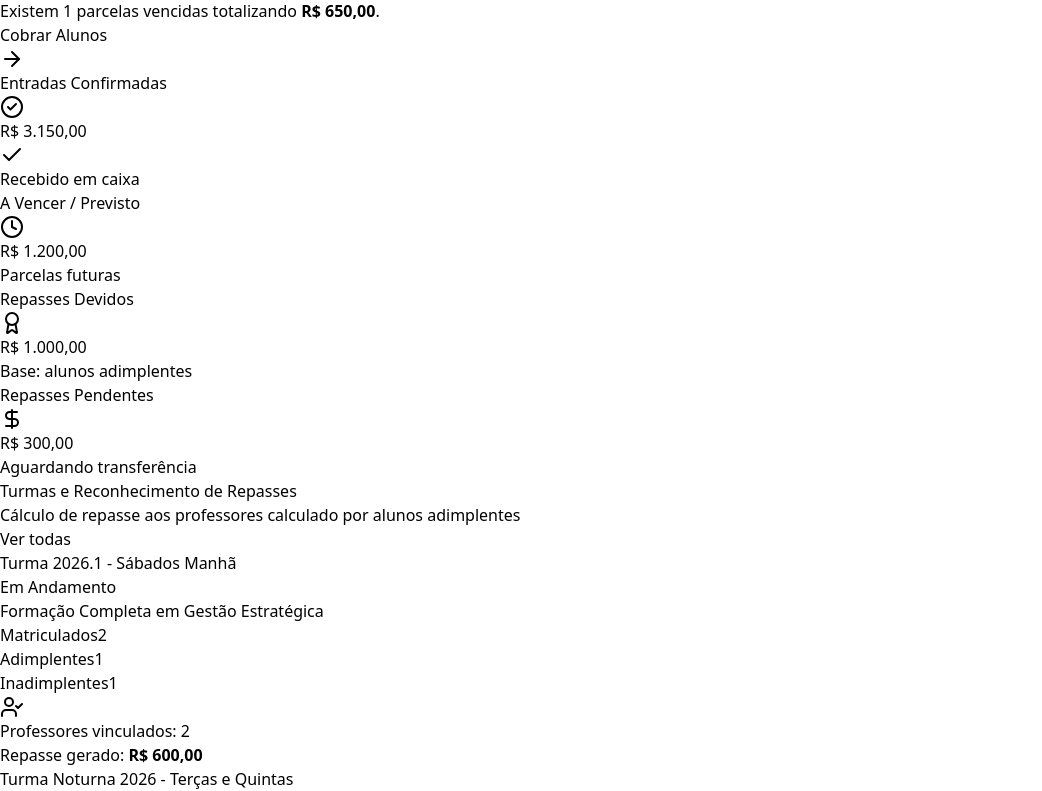
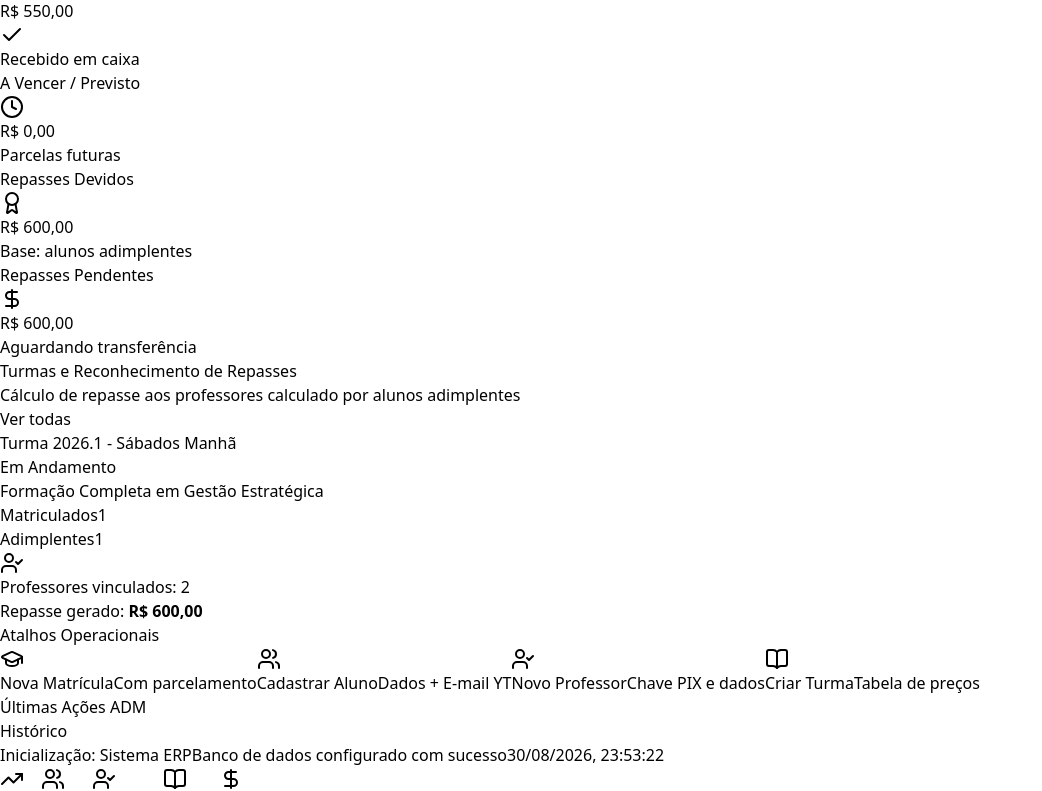
Before and after one commit to Fabbioso/erp-educacional, a React (Vite) app: page / in a window 1280 px wide. Shown: the part 271-1062 px from the top of the page, without its empty margins (0-1042 px from the left). Built offline with nearby package versions, Linux system fonts and the light colour scheme.

Commit message:
Adicionando persistencia Firestore e vinculo de docentes em cursos

```diff
--- a/src/App.jsx
+++ b/src/App.jsx
@@ -95,19 +95,6 @@ const INITIAL_STUDENTS = [
     birthDate: '1998-09-20',
     enrolledSince: '2025-02-10',
     createdAt: new Date().toISOString()
-  },
-  {
-    id: 'alu-03',
-    name: 'Camila Fernandes',
-    photoUrl: 'https://images.unsplash.com/photo-1534528741775-53994a69daeb?w=150',
-    contactEmail: 'camila.fernandes@empresa.com.br',
-    googleEmail: 'camila.f.aulas@gmail.com',
-    phone: '31976543210',
-    cpf: '345.678.901-22',
-    address: 'Rua dos Inconfidentes, 400 - Belo Horizonte/MG',
-    birthDate: '2000-11-05',
-    enrolledSince: '2023-08-01',
-    createdAt: new Date().toISOString()
   }
 ];
 
@@ -145,14 +132,10 @@ const INITIAL_COURSES = [
     bannerUrl: 'https://images.unsplash.com/photo-1454165804606-c3d57bc86b40?w=600',
     description: 'Curso prático com metodologias ativas, liderança executiva e finanças corporativas.',
     workloadHours: 120,
-    createdAt: new Date().toISOString()
-  },
-  {
-    id: 'cur-02',
-    name: 'Inteligência de Mercado & Análise de Dados',
-    bannerUrl: 'https://images.unsplash.com/photo-1551288049-bebda4e38f71?w=600',
-    description: 'Domínio de métricas, business intelligence, visualização e tomada de decisão orientada a dados.',
-    workloadHours: 80,
+    teachers: [
+      { teacherId: 'prof-01', repassPerStudent: 350 },
+      { teacherId: 'prof-02', repassPerStudent: 250 }
+    ],
     createdAt: new Date().toISOString()
   }
 ];
@@ -173,21 +156,6 @@ const INITIAL_COHORTS = [
       { teacherId: 'prof-02', repassPerStudent: 250 }
     ],
     createdAt: new Date().toISOString()
-  },
-  {
-    id: 'turma-02',
-    courseId: 'cur-02',
-    name: 'Turma Noturna 2026 - Terças e Quintas',
-    startDate: '2026-04-14',
-    endDate: '2026-08-20',
-    status: 'Inscrições Abertas',
-    pricePix: 1400,
-    priceStudent: 1300,
-    priceCard: 1550,
-    teachers: [
-      { teacherId: 'prof-02', repassPerStudent: 400 }
-    ],
-    createdAt: new Date().toISOString()
   }
 ];
 
@@ -199,26 +167,6 @@ const INITIAL_ENROLLMENTS = [
     priceMode: 'Preço Aluno (R$ 1.650,00)',
     totalAmount: 1650,
     enrollmentDate: '2026-02-15',
-    status: 'active',
-    createdAt: new Date().toISOString()
-  },
-  {
-    id: 'mat-02',
-    studentId: 'alu-02',
-    cohortId: 'turma-01',
-    priceMode: 'Preço Cartão (R$ 1.950,00)',
-    totalAmount: 1950,
-    enrollmentDate: '2026-02-20',
-    status: 'active',
-    createdAt: new Date().toISOString()
-  },
-  {
-    id: 'mat-03',
-    studentId: 'alu-03',
-    cohortId: 'turma-02',
-    priceMode: 'Preço PIX (R$ 1.400,00)',
-    totalAmount: 1400,
-    enrollmentDate: '2026-03-01',
     status: 'active',
     createdAt: new Date().toISOString()
   }
@@ -240,134 +188,18 @@ const INITIAL_INSTALLMENTS = [
     notes: 'Pago via PIX com comprovante anexado',
     receiptUrl: '',
     createdAt: new Date().toISOString()
-  },
-  {
-    id: 'parc-02',
-    enrollmentId: 'mat-01',
-    studentId: 'alu-01',
-    cohortId: 'turma-01',
-    installmentNumber: 2,
-    totalInstallments: 3,
-    amount: 550,
-    dueDate: '2026-03-20',
-    status: 'paid',
-    paidAt: '2026-03-20',
-    paymentMethod: 'PIX',
-    notes: 'Confirmado no extrato bancário',
-    receiptUrl: '',
-    createdAt: new Date().toISOString()
-  },
-  {
-    id: 'parc-03',
-    enrollmentId: 'mat-01',
-    studentId: 'alu-01',
-    cohortId: 'turma-01',
-    installmentNumber: 3,
-    totalInstallments: 3,
-    amount: 550,
-    dueDate: '2026-04-20',
-    status: 'pending',
-    paidAt: null,
-    paymentMethod: 'PIX',
-    notes: '',
-    receiptUrl: '',
-    createdAt: new Date().toISOString()
-  },
-  {
-    id: 'parc-04',
-    enrollmentId: 'mat-02',
-    studentId: 'alu-02',
-    cohortId: 'turma-01',
-    installmentNumber: 1,
-    totalInstallments: 3,
-    amount: 650,
-    dueDate: '2026-02-25',
-    status: 'paid',
-    paidAt: '2026-02-25',
-    paymentMethod: 'Cartão',
-    notes: 'Recibo Stripe/Gateway',
-    receiptUrl: '',
-    createdAt: new Date().toISOString()
-  },
-  {
-    id: 'parc-05',
-    enrollmentId: 'mat-02',
-    studentId: 'alu-02',
-    cohortId: 'turma-01',
-    installmentNumber: 2,
-    totalInstallments: 3,
-    amount: 650,
-    dueDate: '2026-03-25',
-    status: 'overdue',
-    paidAt: null,
-    paymentMethod: 'Cartão',
-    notes: 'Tentativa de cobrança pendente',
-    receiptUrl: '',
-    createdAt: new Date().toISOString()
-  },
-  {
-    id: 'parc-06',
-    enrollmentId: 'mat-02',
-    studentId: 'alu-02',
-    cohortId: 'turma-01',
-    installmentNumber: 3,
-    totalInstallments: 3,
-    amount: 650,
-    dueDate: '2026-04-25',
-    status: 'pending',
-    paidAt: null,
-    paymentMethod: 'Cartão',
-    notes: '',
-    receiptUrl: '',
-    createdAt: new Date().toISOString()
-  },
-  {
-    id: 'parc-07',
-    enrollmentId: 'mat-03',
-    studentId: 'alu-03',
-    cohortId: 'turma-02',
-    installmentNumber: 1,
-    totalInstallments: 1,
-    amount: 1400,
-    dueDate: '2026-03-05',
-    status: 'paid',
-    paidAt: '2026-03-04',
-    paymentMethod: 'PIX',
-    notes: 'Pagamento à vista realizado com sucesso',
-    receiptUrl: '',
-    createdAt: new Date().toISOString()
   }
 ];
 
-const INITIAL_TEACHER_PAYOUTS = [
-  {
-    id: 'payout-01',
-    cohortId: 'turma-01',
-    teacherId: 'prof-01',
-    amount: 700,
-    paidAt: '2026-03-28',
-    studentCountAdimplente: 2,
-    status: 'paid',
-    notes: 'Repasse adiantado do primeiro ciclo de aulas'
-  }
-];
-
+const INITIAL_TEACHER_PAYOUTS = [];
 const INITIAL_AUDIT_LOGS = [
   {
     id: 'log-01',
     user: 'Administração Geral',
-    action: 'Criação de Turma',
-    target: 'Turma 2026.1 - Sábados Manhã',
-    details: 'Turma criada com 2 professores alocados',
-    timestamp: '2026-02-01 10:30'
-  },
-  {
-    id: 'log-02',
-    user: 'Administração Geral',
-    action: 'Baixa de Parcela',
-    target: 'Mariana Silveira (Parc. 1/3)',
-    details: 'Valor de R$ 550,00 confirmado via PIX',
-    timestamp: '2026-02-19 14:15'
+    action: 'Inicialização',
+    target: 'Sistema ERP',
+    details: 'Banco de dados configurado com sucesso',
+    timestamp: new Date().toLocaleString('pt-BR')
   }
 ];
 
@@ -1273,7 +1105,6 @@ export default function App() {
                 </div>
               </div>
 
-              {/* Seção 1: Cursos Base (Catálogo) */}
               <div className="space-y-3">
                 <h3 className="font-bold text-slate-900 text-sm uppercase tracking-wider">Cursos Base Cadastrados no Catálogo</h3>
                 <div className="grid grid-cols-1 md:grid-cols-2 lg:grid-cols-3 gap-4">
@@ -1294,6 +1125,23 @@ export default function App() {
                           </button>
                         </div>
                         <p className="text-xs text-slate-500 line-clamp-2 mb-3">{course.description || 'Sem descrição cadastrada.'}</p>
+
+                        <div className="space-y-1 mb-3">
+                          <span className="text-[10px] uppercase font-bold text-slate-400 block">Professores Padrão Vinculados:</span>
+                          {(course.teachers || []).length === 0 ? (
+                            <span className="text-[11px] text-slate-400 italic">Nenhum professor vinculado</span>
+                          ) : (
+                            (course.teachers || []).map((t, idx) => {
+                              const prof = teachers.find(p => p.id === t.teacherId);
+                              return (
+                                <div key={idx} className="flex items-center justify-between text-xs bg-slate-50 px-2 py-1 rounded-lg">
+                                  <span className="font-medium text-slate-700">{prof?.name || 'Professor'}</span>
+                                  <span className="text-indigo-600 font-semibold">{formatBRL(t.repassPerStudent)} / aluno</span>
+                                </div>
+                              );
+                            })
+                          )}
+                        </div>
                       </div>
                       <div className="pt-2 border-t border-slate-100 flex items-center justify-between text-xs">
                         <span className="text-slate-500">Carga Horária:</span>
@@ -1304,7 +1152,6 @@ export default function App() {
                 </div>
               </div>
 
-              {/* Seção 2: Turmas */}
               <div className="space-y-3 pt-4">
                 <h3 className="font-bold text-slate-900 text-sm uppercase tracking-wider">Turmas Abertas</h3>
                 <div className="grid grid-cols-1 md:grid-cols-2 gap-4">
@@ -1995,7 +1842,6 @@ export default function App() {
                   placeholder="CPF, CNPJ, E-mail, Telefone ou Chave Aleatória"
                   className="w-full px-3 py-2 border border-emerald-300 rounded-xl focus:ring-2 focus:ring-emerald-500 focus:outline-none bg-white font-medium"
                 />
-                <span className="text-[10px] text-emerald-700 block">Campo de texto livre aceitando qualquer formato de chave</span>
               </div>
 
               <div className="grid grid-cols-1 sm:grid-cols-2 gap-3">
@@ -2144,103 +1990,24 @@ export default function App() {
       )}
 
       {modalCourseOpen && (
-        <div className="fixed inset-0 z-50 bg-slate-900/60 backdrop-blur-sm flex items-center justify-center p-4 overflow-y-auto">
-          <div className="bg-white rounded-3xl w-full max-w-lg p-6 shadow-2xl space-y-4 my-8">
-            <div className="flex items-center justify-between border-b border-slate-100 pb-3">
-              <h3 className="font-bold text-slate-900 text-lg">
-                {editingCourse ? 'Editar Curso' : 'Novo Curso Base (Catálogo)'}
-              </h3>
-              <button onClick={() => setModalCourseOpen(false)} className="p-1 text-slate-400 hover:text-slate-600">
-                <X className="w-5 h-5" />
-              </button>
-            </div>
-
-            <form
-              onSubmit={(e) => {
-                e.preventDefault();
-                const formData = new FormData(e.currentTarget);
-                const courseData = {
-                  id: editingCourse ? editingCourse.id : `cur-${Date.now()}`,
-                  name: formData.get('name'),
-                  bannerUrl: formData.get('bannerUrl') || 'https://images.unsplash.com/photo-1454165804606-c3d57bc86b40?w=600',
-                  description: formData.get('description'),
-                  workloadHours: Number(formData.get('workloadHours') || 0),
-                  createdAt: editingCourse ? editingCourse.createdAt : new Date().toISOString()
-                };
-
+        <CourseModal
+          teachers={teachers}
+          editingCourse={editingCourse}
+          onClose={() => setModalCourseOpen(false)}
+          onSave={(courseData) => {
             if (editingCourse) {
               setCourses(prev => prev.map(c => c.id === editingCourse.id ? courseData : c));
-                  addAuditLog('Edição de Curso', courseData.name, 'Informações do catálogo alteradas');
+              addAuditLog('Edição de Curso', courseData.name, 'Informações e professores do catálogo alterados');
               showToast('Curso atualizado com sucesso!');
             } else {
               setCourses(prev => [courseData, ...prev]);
-                  addAuditLog('Novo Curso Base', courseData.name, 'Curso cadastrado no catálogo');
+              addAuditLog('Novo Curso Base', courseData.name, 'Curso cadastrado no catálogo com docentes');
               showToast('Curso cadastrado com sucesso!');
             }
-
             persistItem('courses', courseData);
             setModalCourseOpen(false);
           }}
-              className="space-y-3 text-xs"
-            >
-              <div>
-                <label className="font-semibold text-slate-700 block mb-1">Nome do Curso *</label>
-                <input
-                  name="name"
-                  required
-                  defaultValue={editingCourse?.name || ''}
-                  className="w-full px-3 py-2 border border-slate-200 rounded-xl focus:ring-2 focus:ring-indigo-500 focus:outline-none"
-                />
-              </div>
-
-              <div>
-                <label className="font-semibold text-slate-700 block mb-1">Carga Horária (horas/aula) *</label>
-                <input
-                  name="workloadHours"
-                  type="number"
-                  required
-                  defaultValue={editingCourse?.workloadHours || 40}
-                  className="w-full px-3 py-2 border border-slate-200 rounded-xl focus:ring-2 focus:ring-indigo-500 focus:outline-none"
-                />
-              </div>
-
-              <div>
-                <label className="font-semibold text-slate-700 block mb-1">Descrição Detalhada</label>
-                <textarea
-                  name="description"
-                  rows={3}
-                  defaultValue={editingCourse?.description || ''}
-                  className="w-full px-3 py-2 border border-slate-200 rounded-xl focus:ring-2 focus:ring-indigo-500 focus:outline-none"
-                ></textarea>
-              </div>
-
-              <div>
-                <label className="font-semibold text-slate-700 block mb-1">URL do Banner Promocional</label>
-                <input
-                  name="bannerUrl"
-                  defaultValue={editingCourse?.bannerUrl || ''}
-                  className="w-full px-3 py-2 border border-slate-200 rounded-xl focus:ring-2 focus:ring-indigo-500 focus:outline-none"
-                />
-              </div>
-
-              <div className="pt-3 border-t border-slate-100 flex items-center justify-end gap-2">
-                <button
-                  type="button"
-                  onClick={() => setModalCourseOpen(false)}
-                  className="px-4 py-2 border border-slate-200 rounded-xl font-semibold text-slate-600 hover:bg-slate-50"
-                >
-                  Cancelar
-                </button>
-                <button
-                  type="submit"
-                  className="px-5 py-2 bg-indigo-600 hover:bg-indigo-700 text-white rounded-xl font-semibold shadow-md"
-                >
-                  Salvar Curso
-                </button>
-              </div>
-            </form>
-          </div>
-        </div>
+        />
       )}
 
       {modalCohortOpen && (
@@ -2305,6 +2072,11 @@ export default function App() {
                     name="courseId"
                     required
                     defaultValue={editingCohort?.courseId || courses[0]?.id}
+                    onChange={(e) => {
+                      const selectedCourse = courses.find(c => c.id === e.target.value);
+                      if (selectedCourse && selectedCourse.teachers && !editingCohort) {
+                      }
+                    }}
                     className="w-full px-3 py-2 border border-slate-200 rounded-xl focus:ring-2 focus:ring-indigo-500 focus:outline-none bg-white"
                   >
                     {courses.map(c => (
@@ -2612,6 +2384,146 @@ export default function App() {
           </div>
         </div>
       )}
+    </div>
+  );
+}
+
+function CourseModal({ teachers, editingCourse, onClose, onSave }) {
+  const [courseTeachers, setCourseTeachers] = useState(editingCourse?.teachers || []);
+
+  const handleTeacherToggle = (teacherId, checked) => {
+    if (checked) {
+      if (!courseTeachers.some(t => t.teacherId === teacherId)) {
+        setCourseTeachers([...courseTeachers, { teacherId, repassPerStudent: 300 }]);
+      }
+    } else {
+      setCourseTeachers(courseTeachers.filter(t => t.teacherId !== teacherId));
+    }
+  };
+
+  const handleRepassChange = (teacherId, val) => {
+    setCourseTeachers(courseTeachers.map(t => t.teacherId === teacherId ? { ...t, repassPerStudent: Number(val) } : t));
+  };
+
+  return (
+    <div className="fixed inset-0 z-50 bg-slate-900/60 backdrop-blur-sm flex items-center justify-center p-4 overflow-y-auto">
+      <div className="bg-white rounded-3xl w-full max-w-lg p-6 shadow-2xl space-y-4 my-8">
+        <div className="flex items-center justify-between border-b border-slate-100 pb-3">
+          <h3 className="font-bold text-slate-900 text-lg">
+            {editingCourse ? 'Editar Curso Base' : 'Novo Curso Base (Catálogo)'}
+          </h3>
+          <button onClick={onClose} className="p-1 text-slate-400 hover:text-slate-600">
+            <X className="w-5 h-5" />
+          </button>
+        </div>
+
+        <form
+          onSubmit={(e) => {
+            e.preventDefault();
+            const formData = new FormData(e.currentTarget);
+            const courseData = {
+              id: editingCourse ? editingCourse.id : `cur-${Date.now()}`,
+              name: formData.get('name'),
+              bannerUrl: formData.get('bannerUrl') || 'https://images.unsplash.com/photo-1454165804606-c3d57bc86b40?w=600',
+              description: formData.get('description'),
+              workloadHours: Number(formData.get('workloadHours') || 0),
+              teachers: courseTeachers,
+              createdAt: editingCourse ? editingCourse.createdAt : new Date().toISOString()
+            };
+            onSave(courseData);
+          }}
+          className="space-y-3 text-xs"
+        >
+          <div>
+            <label className="font-semibold text-slate-700 block mb-1">Nome do Curso *</label>
+            <input
+              name="name"
+              required
+              defaultValue={editingCourse?.name || ''}
+              className="w-full px-3 py-2 border border-slate-200 rounded-xl focus:ring-2 focus:ring-indigo-500 focus:outline-none"
+            />
+          </div>
+
+          <div>
+            <label className="font-semibold text-slate-700 block mb-1">Carga Horária (horas/aula) *</label>
+            <input
+              name="workloadHours"
+              type="number"
+              required
+              defaultValue={editingCourse?.workloadHours || 40}
+              className="w-full px-3 py-2 border border-slate-200 rounded-xl focus:ring-2 focus:ring-indigo-500 focus:outline-none"
+            />
+          </div>
+
+          <div>
+            <label className="font-semibold text-slate-700 block mb-1">Descrição Detalhada</label>
+            <textarea
+              name="description"
+              rows={2}
+              defaultValue={editingCourse?.description || ''}
+              className="w-full px-3 py-2 border border-slate-200 rounded-xl focus:ring-2 focus:ring-indigo-500 focus:outline-none"
+            ></textarea>
+          </div>
+
+          <div>
+            <label className="font-semibold text-slate-700 block mb-1">URL do Banner Promocional</label>
+            <input
+              name="bannerUrl"
+              defaultValue={editingCourse?.bannerUrl || ''}
+              className="w-full px-3 py-2 border border-slate-200 rounded-xl focus:ring-2 focus:ring-indigo-500 focus:outline-none"
+            />
+          </div>
+
+          <div className="space-y-2 pt-2 border-t border-slate-100">
+            <span className="font-bold text-slate-800 block text-xs">Vincular Professores & Repasse Padrão por Aluno</span>
+            <div className="space-y-2 max-h-40 overflow-y-auto pr-1">
+              {teachers.map(t => {
+                const assigned = courseTeachers.find(item => item.teacherId === t.id);
+                return (
+                  <div key={t.id} className="flex items-center justify-between p-2.5 bg-slate-50 border border-slate-200 rounded-xl">
+                    <label className="flex items-center gap-2 cursor-pointer">
+                      <input
+                        type="checkbox"
+                        checked={!!assigned}
+                        onChange={(e) => handleTeacherToggle(t.id, e.target.checked)}
+                        className="rounded text-indigo-600 focus:ring-indigo-500 w-4 h-4"
+                      />
+                      <span className="font-medium text-slate-800">{t.name}</span>
+                    </label>
+                    {assigned && (
+                      <div className="flex items-center gap-1.5">
+                        <span className="text-[11px] text-slate-400">R$ / aluno:</span>
+                        <input
+                          type="number"
+                          value={assigned.repassPerStudent}
+                          onChange={(e) => handleRepassChange(t.id, e.target.value)}
+                          className="w-20 px-2 py-1 border border-slate-200 rounded-lg text-right font-bold text-indigo-600 bg-white"
+                        />
+                      </div>
+                    )}
+                  </div>
+                );
+              })}
+            </div>
+          </div>
+
+          <div className="pt-3 border-t border-slate-100 flex items-center justify-end gap-2">
+            <button
+              type="button"
+              onClick={onClose}
+              className="px-4 py-2 border border-slate-200 rounded-xl font-semibold text-slate-600 hover:bg-slate-50"
+            >
+              Cancelar
+            </button>
+            <button
+              type="submit"
+              className="px-5 py-2 bg-indigo-600 hover:bg-indigo-700 text-white rounded-xl font-semibold shadow-md"
+            >
+              Salvar Curso
+            </button>
+          </div>
+        </form>
+      </div>
     </div>
   );
 }
```
Lines whose indentation alone changed are shown as unchanged.
